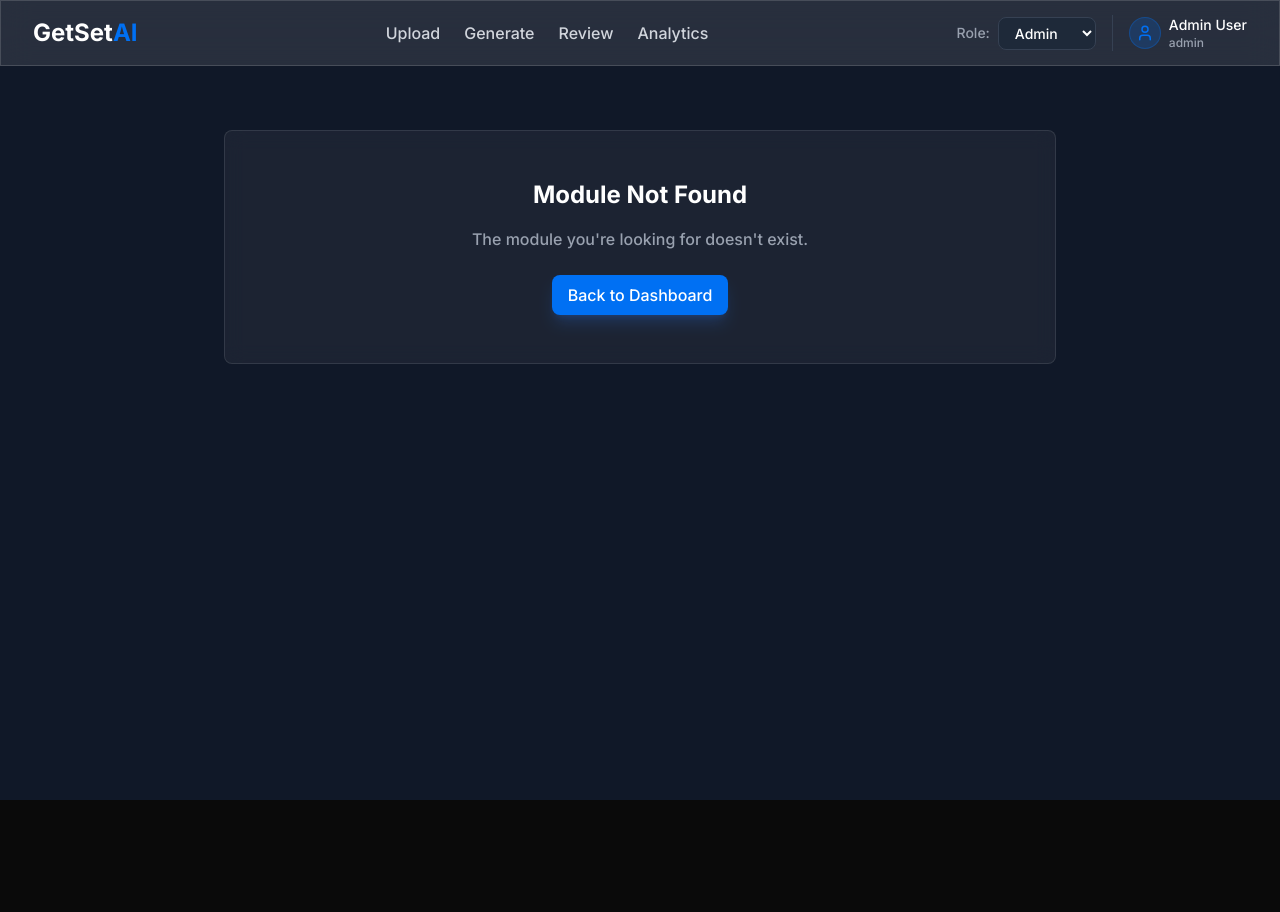
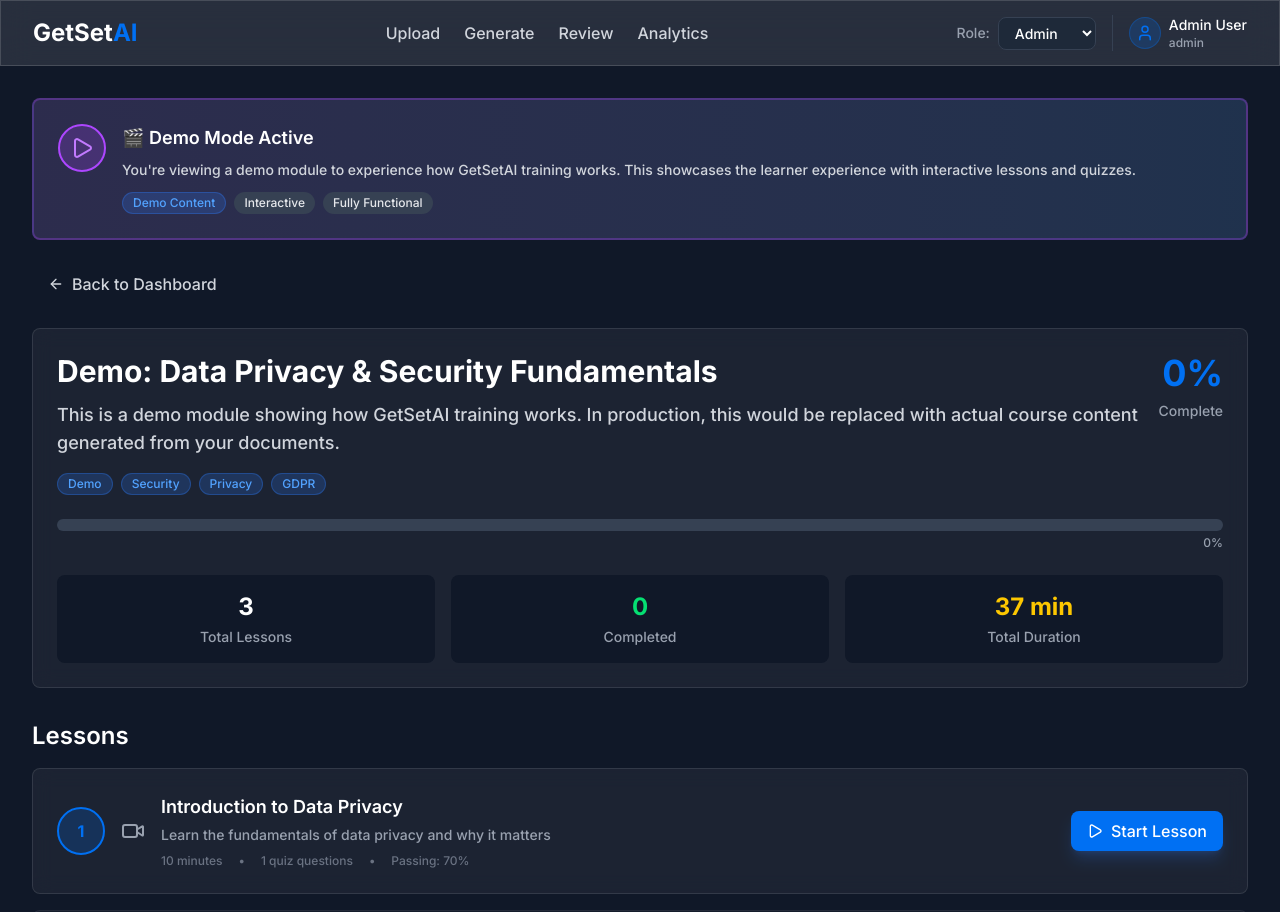
Before and after one commit to getsetaidev/getsetai-training-platform, a Next.js app: page /learn/module/1 in a window 1280 px wide. Before the commit this address had no page. Shown: the top 912 px of the page. Before the commit the page ends 800 px from the top, so only its background shows below. Built offline with nearby package versions, Linux system fonts and the light colour scheme.

Commit message:
Add demo module with interactive lessons for missing/invalid module IDs

```diff
--- a/app/learn/module/[moduleId]/page.tsx
+++ b/app/learn/module/[moduleId]/page.tsx
@@ -12,26 +12,135 @@
   const module = MOCK_MODULES.find(m => m.id === params.moduleId);
 
   if (!module) {
+    // Show demo module instead of error
+    const demoModule = {
+      id: 'demo-module',
+      title: 'Demo: Data Privacy & Security Fundamentals',
+      description: 'This is a demo module showing how GetSetAI training works. In production, this would be replaced with actual course content generated from your documents.',
+      tags: ['Demo', 'Security', 'Privacy', 'GDPR'],
+      status: 'published' as const,
+      lessons: [
+        {
+          id: 'demo-lesson-1',
+          title: 'Introduction to Data Privacy',
+          description: 'Learn the fundamentals of data privacy and why it matters',
+          type: 'video' as const,
+          contentUrl: 'https://www.w3schools.com/html/mov_bbb.mp4',
+          duration: 10,
+          order: 1,
+          quiz: {
+            id: 'demo-quiz-1',
+            title: 'Privacy Basics Quiz',
+            passingScore: 70,
+            questions: [
+              {
+                id: 'dq1',
+                prompt: 'What does GDPR stand for?',
+                options: [
+                  { id: 'dq1-a', text: 'General Data Protection Regulation', correct: true },
+                  { id: 'dq1-b', text: 'Global Data Privacy Rules', correct: false },
+                  { id: 'dq1-c', text: 'Government Data Protection Registry', correct: false },
+                ]
+              }
+            ]
+          }
+        },
+        {
+          id: 'demo-lesson-2',
+          title: 'Secure Data Handling',
+          description: 'Best practices for handling sensitive information',
+          type: 'slides' as const,
+          contentUrl: '/demo-slides',
+          duration: 15,
+          order: 2,
+          quiz: {
+            id: 'demo-quiz-2',
+            title: 'Data Handling Quiz',
+            passingScore: 70,
+            questions: [
+              {
+                id: 'dq2',
+                prompt: 'What is encryption?',
+                options: [
+                  { id: 'dq2-a', text: 'Converting data into a coded format', correct: true },
+                  { id: 'dq2-b', text: 'Deleting data permanently', correct: false },
+                ]
+              }
+            ]
+          }
+        },
+        {
+          id: 'demo-lesson-3',
+          title: 'Incident Response Procedures',
+          description: 'What to do when a data breach occurs',
+          type: 'video' as const,
+          contentUrl: 'https://www.w3schools.com/html/mov_bbb.mp4',
+          duration: 12,
+          order: 3,
+          quiz: {
+            id: 'demo-quiz-3',
+            title: 'Incident Response Quiz',
+            passingScore: 70,
+            questions: [
+              {
+                id: 'dq3',
+                prompt: 'First step in a data breach?',
+                options: [
+                  { id: 'dq3-a', text: 'Contain and assess the breach', correct: true },
+                  { id: 'dq3-b', text: 'Ignore and hope it resolves', correct: false },
+                ]
+              }
+            ]
+          }
+        }
+      ],
+      createdAt: new Date().toISOString(),
+    };
+
+    // Render demo module with banner
     return (
-      <div className="max-w-4xl mx-auto px-4 sm:px-6 lg:px-8 py-16">
-        <Card glass className="text-center py-12">
-          <h2 className="text-2xl font-bold text-white mb-4">Module Not Found</h2>
-          <p className="text-gray-400 mb-6">The module you're looking for doesn't exist.</p>
-          <Button onClick={() => router.push('/learn/dashboard')}>
-            Back to Dashboard
-          </Button>
+      <div className="max-w-7xl mx-auto px-4 sm:px-6 lg:px-8 py-8">
+        {/* Demo Banner */}
+        <Card className="mb-6 bg-gradient-to-r from-purple-500/10 to-blue-500/10 border-2 border-purple-500/30">
+          <div className="flex items-start space-x-4">
+            <div className="flex-shrink-0">
+              <div className="w-12 h-12 rounded-full bg-purple-500/20 border-2 border-purple-500 flex items-center justify-center">
+                <Play size={24} className="text-purple-400" />
+              </div>
+            </div>
+            <div className="flex-1">
+              <h3 className="text-lg font-semibold text-white mb-2">🎬 Demo Mode Active</h3>
+              <p className="text-gray-300 text-sm mb-3">
+                You're viewing a demo module to experience how GetSetAI training works.
+                This showcases the learner experience with interactive lessons and quizzes.
+              </p>
+              <div className="flex flex-wrap gap-2">
+                <Badge variant="info">Demo Content</Badge>
+                <Badge variant="default">Interactive</Badge>
+                <Badge variant="default">Fully Functional</Badge>
+              </div>
+            </div>
+          </div>
         </Card>
+
+        {/* Back Button */}
+        <Button
+          variant="ghost"
+          leftIcon={<ArrowLeft size={16} />}
+          onClick={() => router.push('/learn/dashboard')}
+          className="mb-6"
+        >
+          Back to Dashboard
+        </Button>
+
+        {/* Render using the same component structure */}
+        <ModuleContent module={demoModule} isDemo={true} />
       </div>
     );
   }
 
-  // Mock progress (in real app, fetch from API/state)
-  const completedLessons = module.id === 'mod-1' ? ['lesson-1-1'] : [];
-  const progress = (completedLessons.length / module.lessons.length) * 100;
-
   return (
     <div className="max-w-7xl mx-auto px-4 sm:px-6 lg:px-8 py-8">
-      {/* Back Button */}
       <Button
         variant="ghost"
         leftIcon={<ArrowLeft size={16} />}
@@ -40,7 +149,19 @@
       >
         Back to Dashboard
       </Button>
+      <ModuleContent module={module} isDemo={false} />
+    </div>
+  );
+}
 
+// Separate component for module content to avoid duplication
+function ModuleContent({ module, isDemo }: { module: any; isDemo: boolean }) {
+  // Mock progress (in real app, fetch from API/state)
+  const completedLessons = module.id === 'mod-1' ? ['lesson-1-1'] : [];
+  const progress = (completedLessons.length / module.lessons.length) * 100;
+
+  return (
+    <>
       {/* Module Header */}
       <Card glass className="mb-8">
         <div className="flex flex-col md:flex-row md:items-start md:justify-between gap-4 mb-6">
@@ -48,7 +169,7 @@
             <h1 className="text-3xl font-bold text-white mb-3">{module.title}</h1>
             <p className="text-gray-300 text-lg mb-4">{module.description}</p>
             <div className="flex flex-wrap gap-2">
-              {module.tags.map((tag) => (
+              {module.tags.map((tag: string) => (
                 <Badge key={tag} variant="info">{tag}</Badge>
               ))}
             </div>
@@ -74,7 +195,7 @@
           </div>
           <div className="text-center p-4 bg-gray-900 rounded-lg">
             <div className="text-2xl font-bold text-yellow-400 mb-1">
-              {module.lessons.reduce((acc, l) => acc + l.duration, 0)} min
+              {module.lessons.reduce((acc: number, l: any) => acc + l.duration, 0)} min
             </div>
             <div className="text-sm text-gray-400">Total Duration</div>
           </div>
@@ -85,7 +206,7 @@
       <div>
         <h2 className="text-2xl font-semibold text-white mb-4">Lessons</h2>
         <div className="space-y-4">
-          {module.lessons.map((lesson, index) => {
+          {module.lessons.map((lesson: any, index: number) => {
             const isCompleted = completedLessons.includes(lesson.id);
             const isLocked = index > 0 && !completedLessons.includes(module.lessons[index - 1].id);
 
@@ -167,6 +288,6 @@
           </Button>
         </Card>
       )}
-    </div>
+    </>
   );
 }
```
